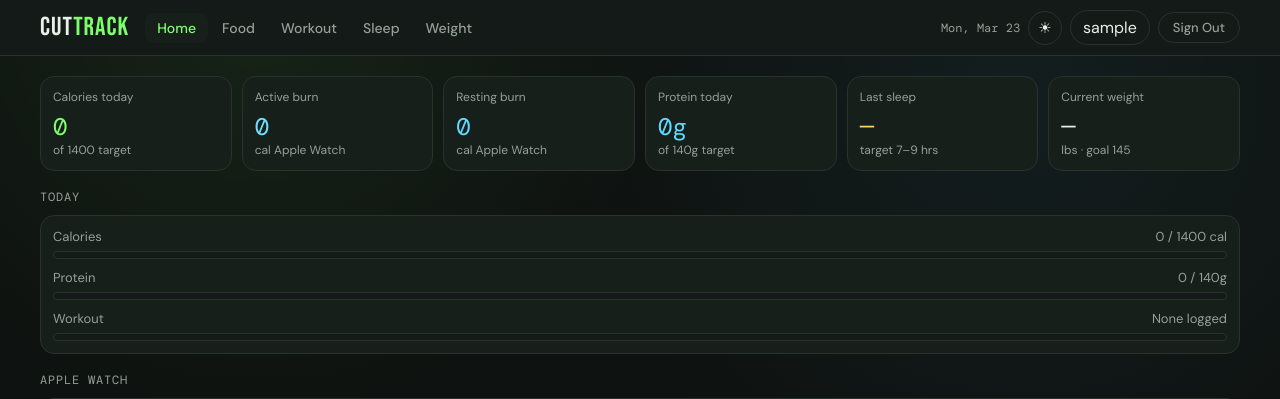
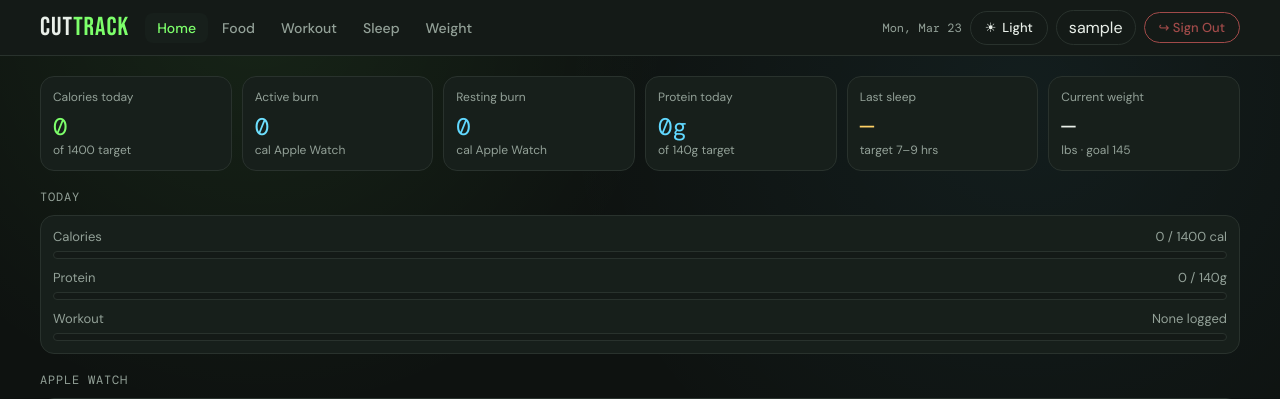
Before and after one commit to CodebyZK/Cuttrack, a Flask app: page /index in a window 1280 px wide. Shown: the top 399 px of the page. Run offline with Flask 3, Linux system fonts and the light colour scheme; the visitor is signed in with stand-in values (Sample User, id 1); data that the repository does not hold is empty.

Commit message:
Improve UI, fix session persistence, add calorie trend chart
- Fix Chrome logout: set session.permanent = True on login/register
- Replace corny taglines with cleaner text on auth pages
- Add 30-day calorie trend chart with 7-day projection on food page
- Improve theme toggle: labeled pill showing Light/Dark
- Improve sign out button: red, more visible
- Extend food page to pass 30-day history for chart

Co-Authored-By: Claude Sonnet 4.6 <noreply@anthropic.com>

```diff
--- a/app.py
+++ b/app.py
@@ -133,6 +133,7 @@ def register():
             error = "Username and password are required."
         else:
             user_id = create_user(username, generate_password_hash(password))
+            session.permanent = True
             session["user_id"] = user_id
             session["username"] = username
             return redirect(url_for("index"))
@@ -157,6 +158,7 @@ def login():
         if not user or not check_password_hash(user["password_hash"], password):
             error = "Invalid username or password."
         else:
+            session.permanent = True
             session["user_id"] = user["id"]
             session["username"] = user["username"]
             return redirect(url_for("index"))
@@ -321,7 +323,8 @@ def api_watch_sync():
 def food_page():
     user_id = current_user_id()
     food = get_food_history(user_id, days=7)
-    return render_template("food.html", food=food, ollama_enabled=bool(OLLAMA_URL))
+    food_chart = get_food_history(user_id, days=30)
+    return render_template("food.html", food=food, food_chart=food_chart, ollama_enabled=bool(OLLAMA_URL), targets={"calories": TARGET_CALORIES, "protein": TARGET_PROTEIN})
 
 
 @app.route("/workout")
--- a/static/style.css
+++ b/static/style.css
@@ -527,30 +527,39 @@ select {
   background: var(--bg-elev);
   color: var(--text);
   border-radius: 999px;
-  width: 34px;
   height: 34px;
+  padding: 0 14px;
   cursor: pointer;
-  font-size: 15px;
+  font-size: 13px;
+  font-family: inherit;
+  font-weight: 500;
   display: inline-flex;
   align-items: center;
-  justify-content: center;
-  padding: 0;
+  gap: 6px;
+  white-space: nowrap;
+  transition: border-color 0.15s, color 0.15s;
+}
+
+.theme-toggle:hover {
+  border-color: var(--accent);
+  color: var(--accent);
 }
 
 .signout-btn {
-  border: 1px solid var(--line);
+  border: 1px solid var(--danger);
   background: transparent;
-  color: var(--muted);
+  color: var(--danger);
   border-radius: 999px;
   padding: 6px 14px;
   font-size: 13px;
   text-decoration: none;
   font-weight: 500;
+  opacity: 0.6;
+  transition: opacity 0.15s;
 }
 
 .signout-btn:hover {
-  color: var(--danger);
-  border-color: var(--danger);
+  opacity: 1;
 }
 
 /* ── Quick links (home) ── */
--- a/static/theme.js
+++ b/static/theme.js
@@ -4,9 +4,12 @@
 })();
 
 function updateThemeBtn() {
-  const btn = document.getElementById("theme-toggle");
-  if (!btn) return;
-  btn.textContent = document.documentElement.getAttribute("data-theme") === "dark" ? "☀" : "☾";
+  const icon = document.getElementById("theme-icon");
+  const label = document.getElementById("theme-label");
+  if (!icon || !label) return;
+  const isDark = document.documentElement.getAttribute("data-theme") === "dark";
+  icon.textContent = isDark ? "☀" : "☾";
+  label.textContent = isDark ? "Light" : "Dark";
 }
 
 function toggleTheme() {
--- a/templates/base.html
+++ b/templates/base.html
@@ -29,9 +29,9 @@
       </nav>
       <div class="nav-actions">
         <span class="nav-date" id="display-date"></span>
-        <button class="theme-toggle" id="theme-toggle" onclick="toggleTheme()">☀</button>
+        <button class="theme-toggle" id="theme-toggle" onclick="toggleTheme()"><span id="theme-icon">☀</span><span id="theme-label">Light</span></button>
         <span class="username-badge">{{ session.username }}</span>
-        <a href="/logout" class="signout-btn">Sign Out</a>
+        <a href="/logout" class="signout-btn">↪ Sign Out</a>
       </div>
     </div>
   </header>
--- a/templates/login.html
+++ b/templates/login.html
@@ -4,7 +4,7 @@
 <div class="auth-wrap">
   <div class="auth-card">
     <div class="auth-logo">CUT<span>TRACK</span></div>
-    <p class="auth-sub">Sign in to your dashboard</p>
+    <p class="auth-sub">Track your cut.</p>
     {% if error %}
     <div class="auth-error">{{ error }}</div>
     {% endif %}
--- a/templates/register.html
+++ b/templates/register.html
@@ -4,7 +4,7 @@
 <div class="auth-wrap">
   <div class="auth-card">
     <div class="auth-logo">CUT<span>TRACK</span></div>
-    <p class="auth-sub">Create your account</p>
+    <p class="auth-sub">Set up your tracker.</p>
     {% if error %}
     <div class="auth-error">{{ error }}</div>
     {% endif %}
```
Also changed, not shown: templates/food.html (+78 -0 lines).
